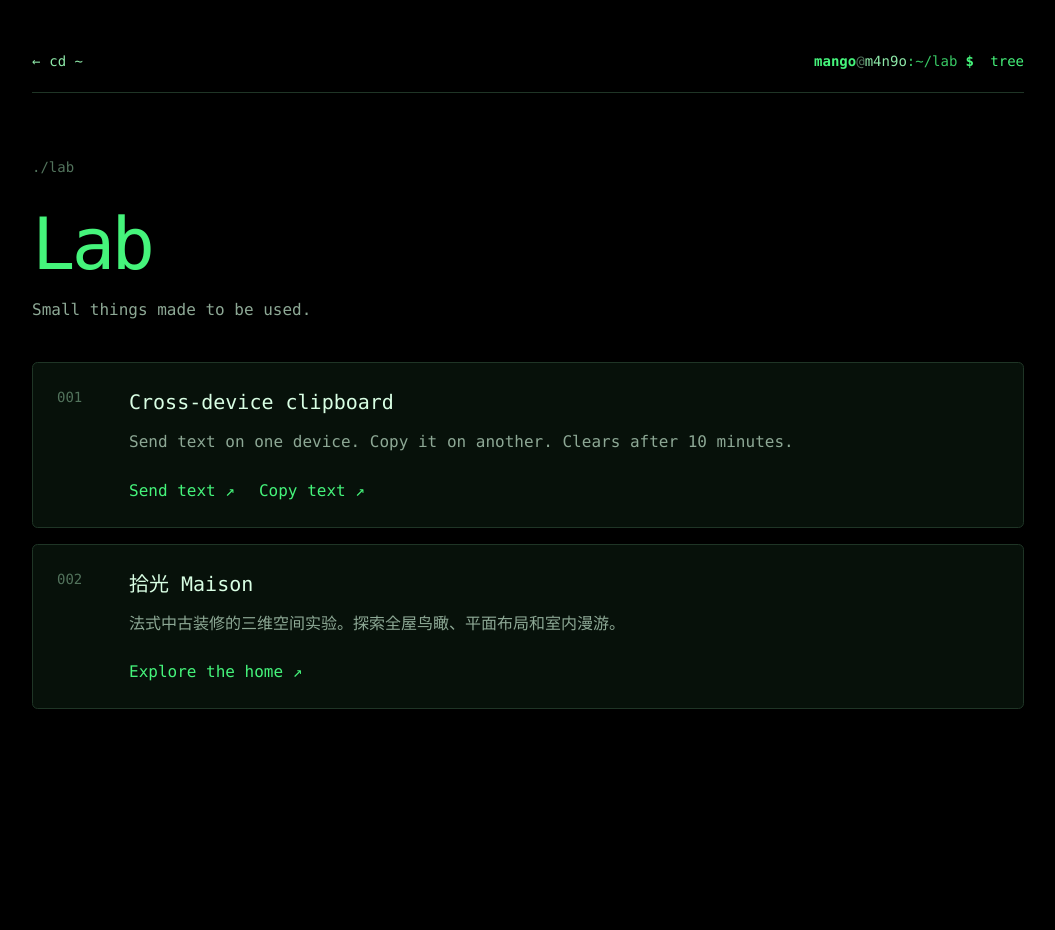
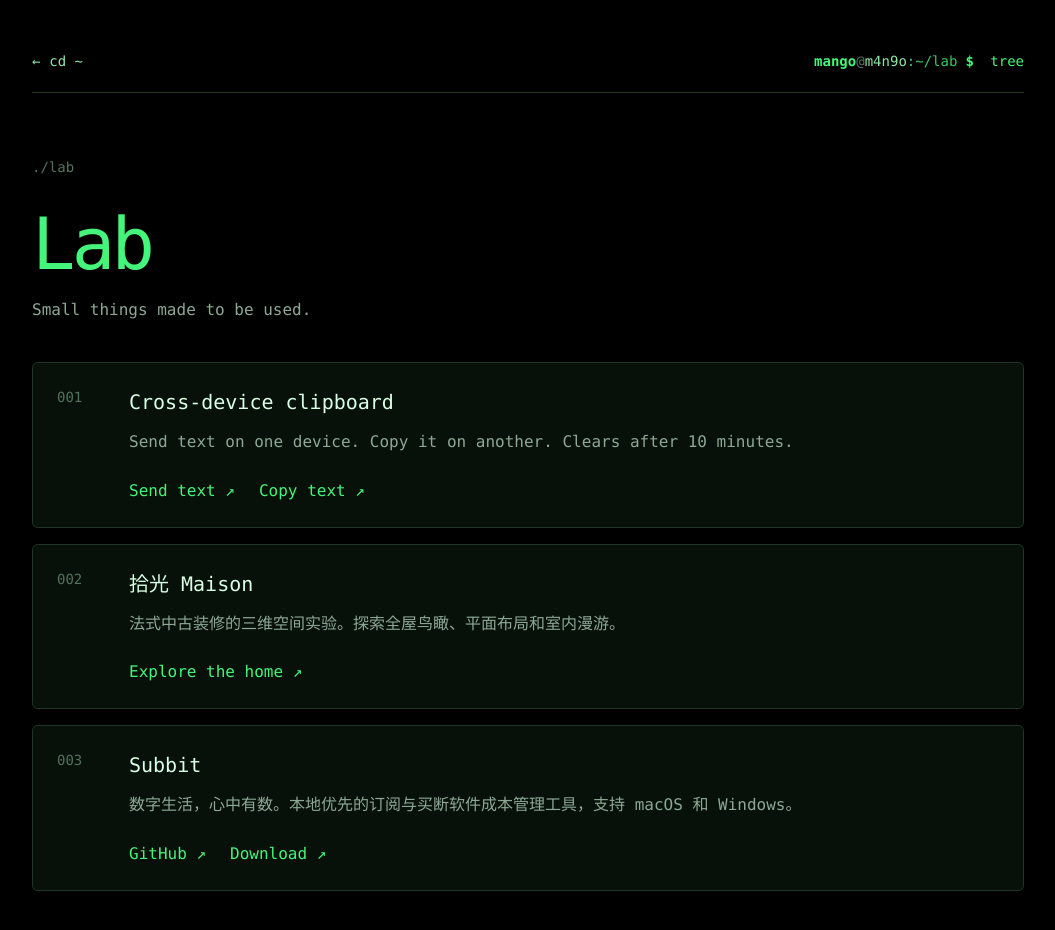
Before and after one commit to sywyyhykkk/m4n9o, a Nuxt app: page /lab in a window 1280 px wide. Shown: the top 930 px of the page, without its empty margins (112-1167 px from the left). Before the commit the page ends 800 px from the top, so only its background shows below. Built offline with nearby package versions, Linux system fonts and the light colour scheme.

Commit message:
feat(lab): add Subbit repository and download links

```diff
--- a/app/pages/lab/index.vue
+++ b/app/pages/lab/index.vue
@@ -38,6 +38,18 @@
           </div>
         </div>
       </article>
+
+      <article class="lab-card">
+        <span class="lab-card__number">003</span>
+        <div>
+          <h2>Subbit</h2>
+          <p>数字生活，心中有数。本地优先的订阅与买断软件成本管理工具，支持 macOS 和 Windows。</p>
+          <div class="lab-card__links">
+            <a href="https://github.com/sywyyhykkk/subbit" target="_blank" rel="noopener noreferrer">GitHub ↗</a>
+            <a href="https://github.com/sywyyhykkk/subbit/releases/latest" target="_blank" rel="noopener noreferrer">Download ↗</a>
+          </div>
+        </div>
+      </article>
     </section>
   </main>
 </template>
```
